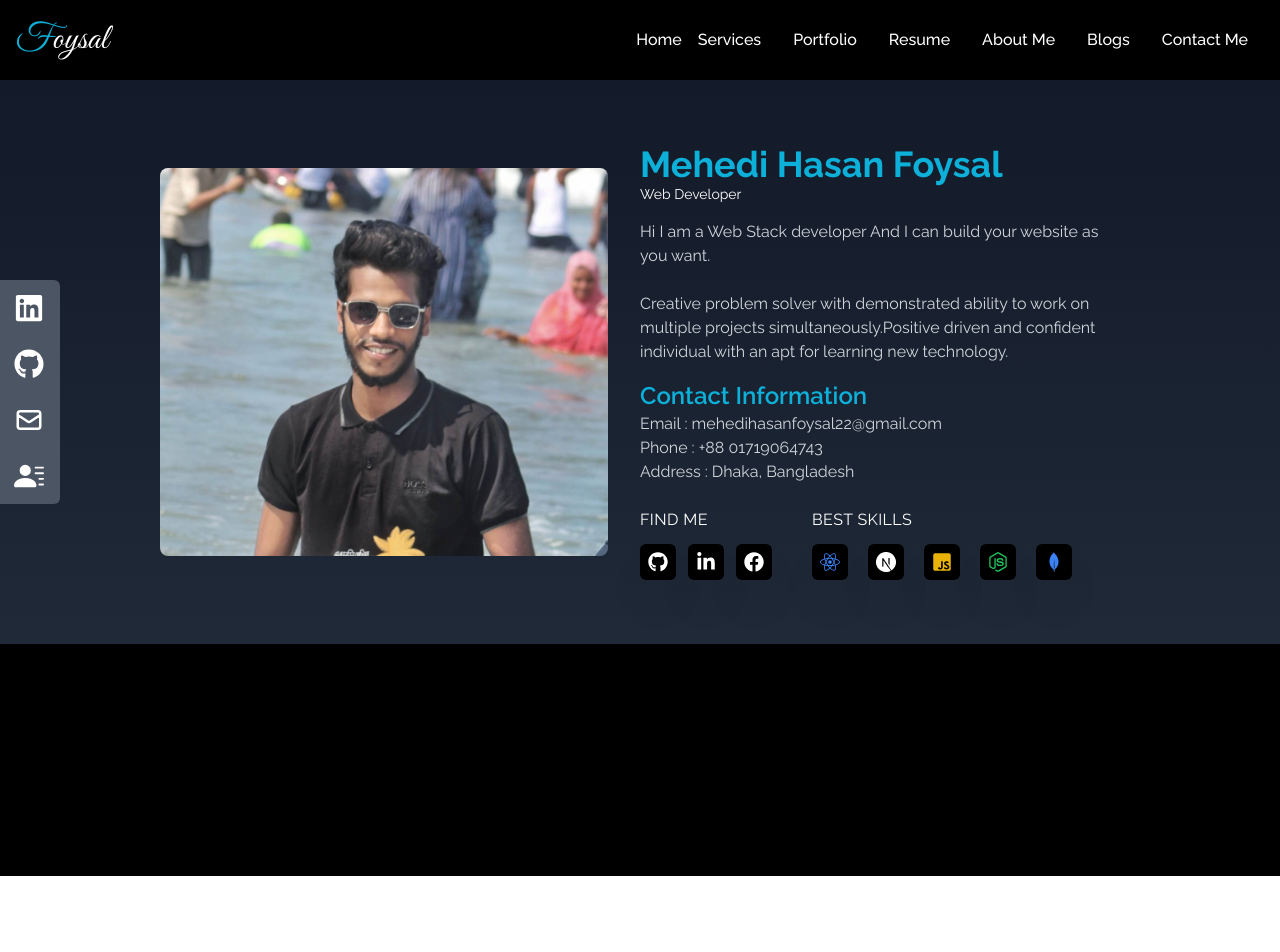
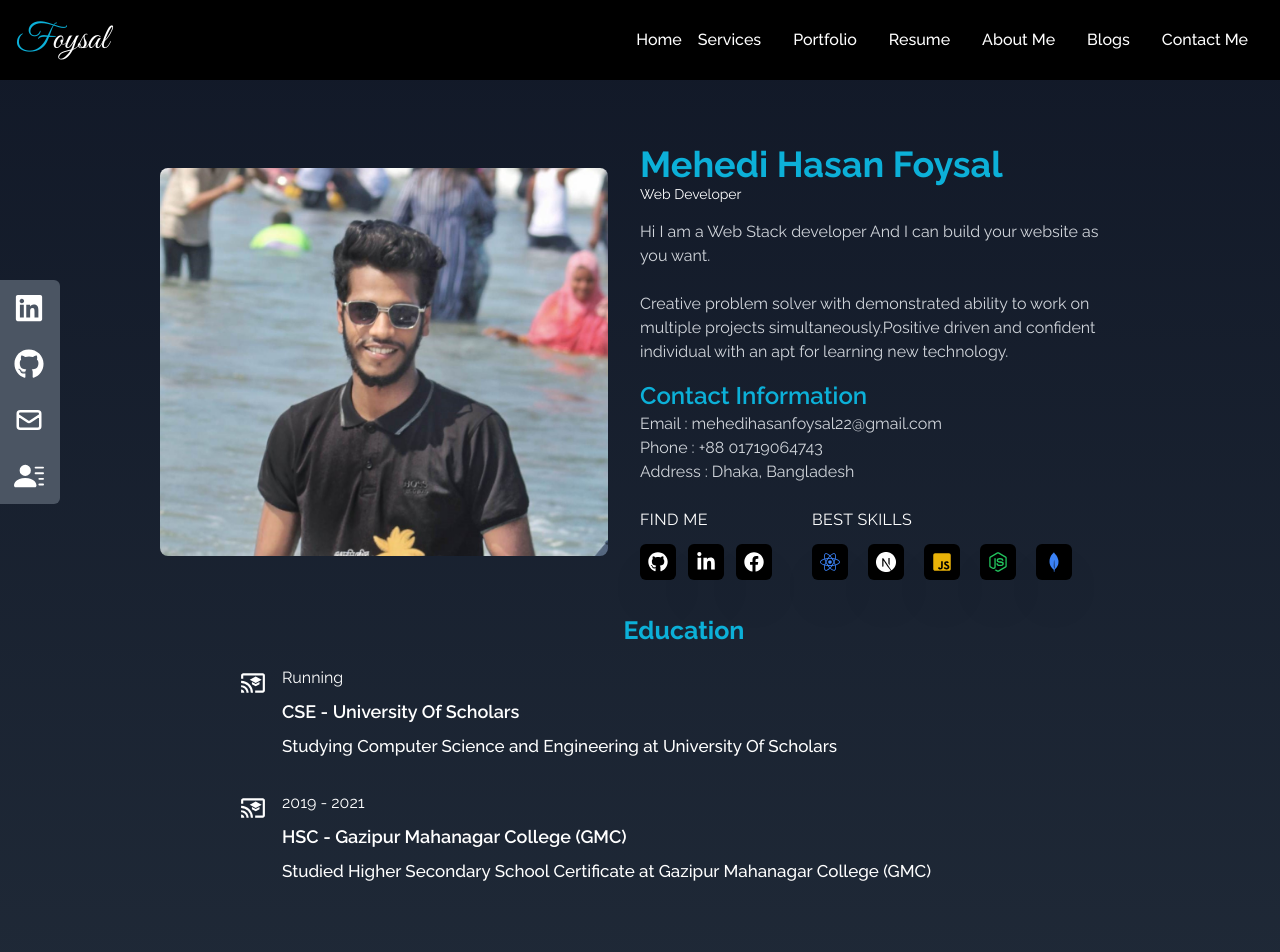
Before and after one commit to mehedihasan8/main-portfolio-client, a React (Vite) app: page /about-me in a window 1280 px wide. Shown: the top 952 px of the page. Before the commit the page ends 876 px from the top, so only its background shows below. Built offline with nearby package versions, Linux system fonts and the light colour scheme.

Commit message:
add my eduction

```diff
--- a/src/Components/About.jsx
+++ b/src/Components/About.jsx
@@ -8,6 +8,7 @@ import {
 } from "react-icons/fa";
 import profile from "../assets/okay.jpg";
 import { SiMongodb, SiNextdotjs } from "react-icons/si";
+import { MdCastForEducation } from "react-icons/md";
 
 const About = () => {
   return (
@@ -17,7 +18,7 @@ const About = () => {
     >
       <div className="pt-28">
         <div className="max-w-screen-lg mx-auto">
-          <div className="flex flex-col lg:flex-row p-8 justify-center items-center gap-8 w-full pb-16">
+          <div className="flex flex-col lg:flex-row px-8 pt-8 justify-center items-center gap-8 w-full">
             <div className="lg:w-2/4 h-full">
               <img className="h-full rounded-lg" src={profile} alt="" />
             </div>
@@ -127,6 +128,37 @@ const About = () => {
               </div>
             </div>
           </div>
+          <div className="w-full md:pl-28 pb-24 px-6">
+            <h2 className="lg:text-[25px] text-[25px] text-[#0CB0D8] font-bold text-center pt-8 pb-4">
+              Education
+            </h2>
+            <div className="flex gap-4">
+              <MdCastForEducation className="mt-1" size={26} />
+              <div>
+                <h1>Running</h1>
+                <p className="text-lg font-semibold mt-2">
+                  CSE - University Of Scholars
+                </p>
+                <p className="text-[17px] font-medium mt-2">
+                  Studying Computer Science and Engineering at University Of
+                  Scholars
+                </p>
+              </div>
+            </div>
+            <div className="flex gap-4 mt-8">
+              <MdCastForEducation className="mt-1" size={26} />
+              <div>
+                <h1>2019 - 2021</h1>
+                <p className="text-lg font-semibold mt-2">
+                  HSC - Gazipur Mahanagar College (GMC)
+                </p>
+                <p className="text-[17px] font-medium mt-2">
+                  Studied Higher Secondary School Certificate at Gazipur
+                  Mahanagar College (GMC)
+                </p>
+              </div>
+            </div>
+          </div>
         </div>
       </div>
     </div>
```
